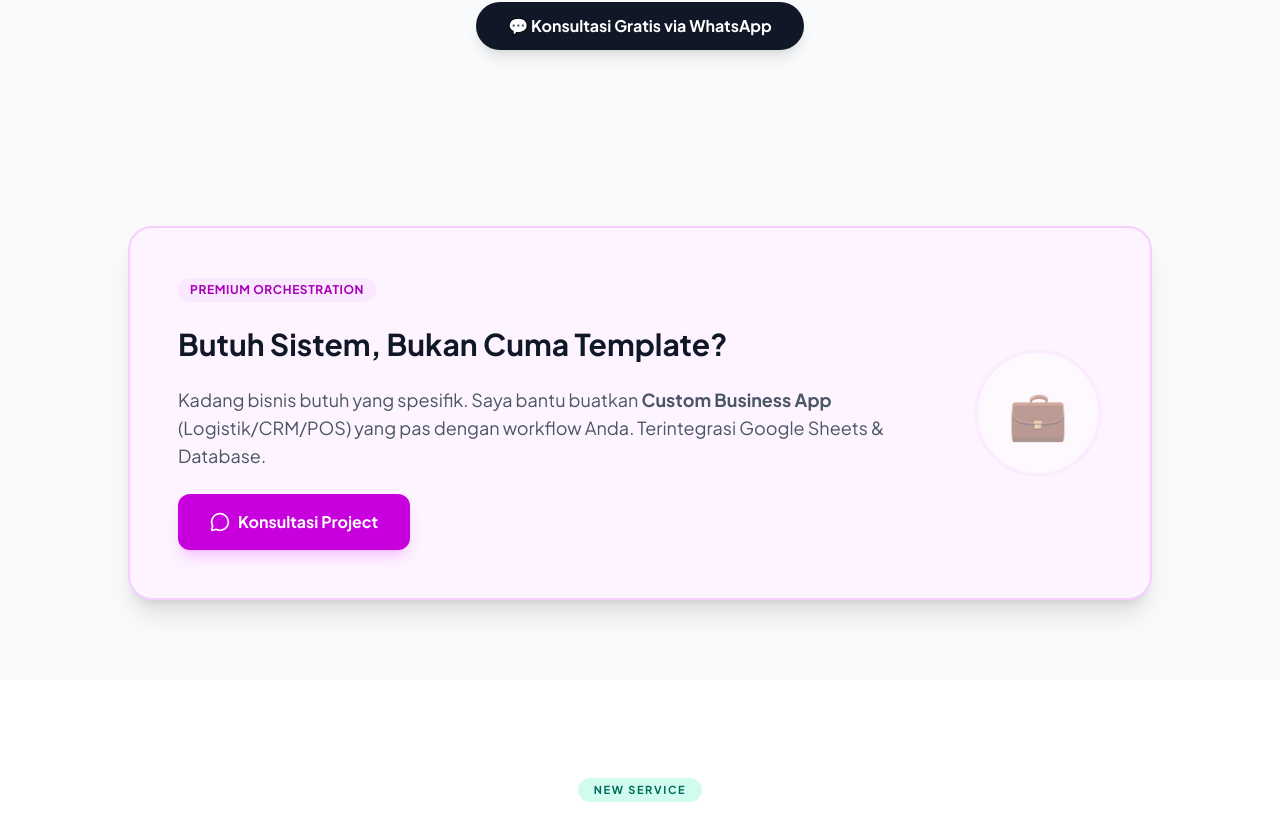
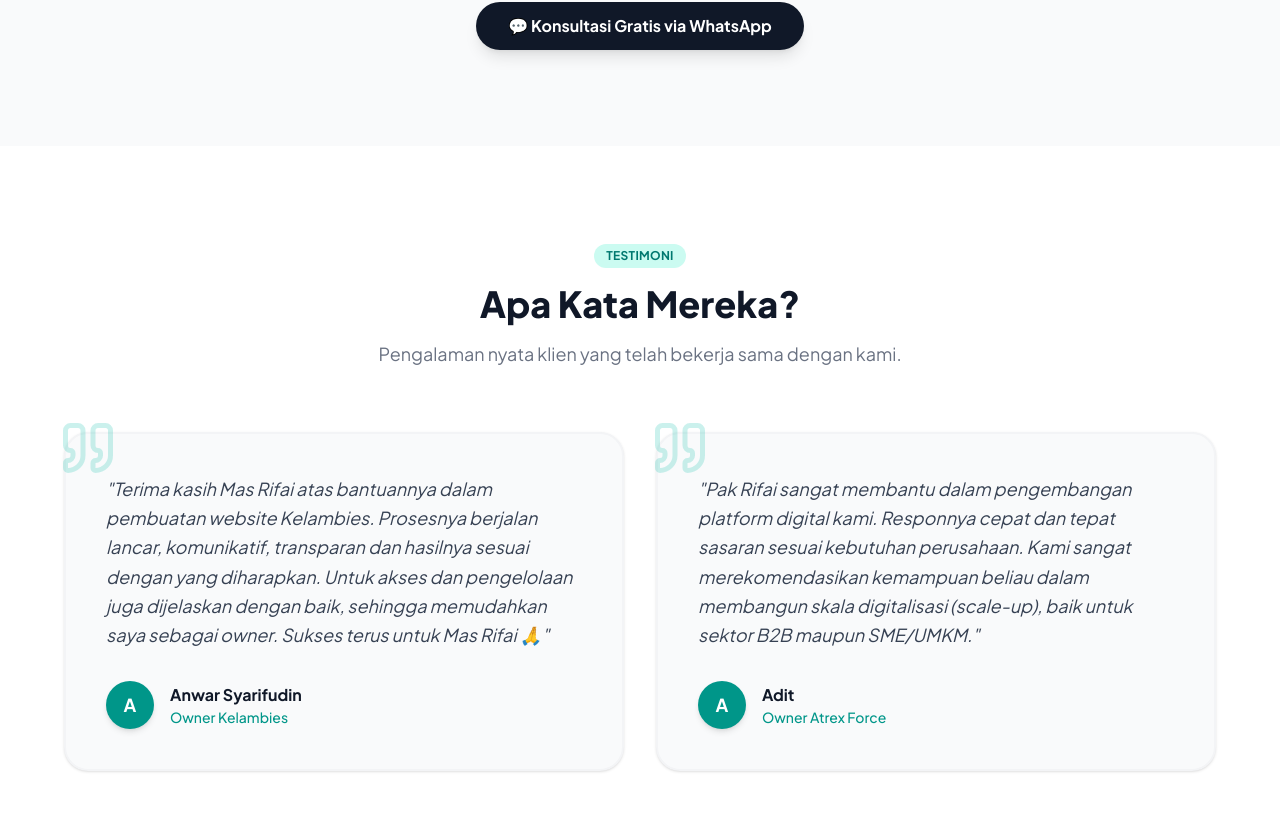
Before and after one commit to zensheet/zensheet-next-js, a Next.js app: page / in a window 1280 px wide. Shown: the part 4177-4999 px from the top of the page. Built offline with nearby package versions, Linux system fonts and the light colour scheme.

Commit message:
Update testimonials: added Adit (Owner Atrex Force) and refactored to grid layout

```diff
--- a/app/page.tsx
+++ b/app/page.tsx
@@ -7,6 +7,7 @@ import ServiceBanner from "@/components/ServiceBanner";
 import Pricing from "@/components/Pricing";
 import ComparisonTable from "@/components/ComparisonTable";
 import FAQ from "@/components/FAQ";
+import Testimonials from "@/components/Testimonials";
 import Footer from "@/components/Footer";
 
 export default function Home() {
@@ -16,6 +17,7 @@ export default function Home() {
       <Hero />
       <ProductList />
       <Portfolio />
+      <Testimonials />
       <ServiceBanner />
       <Pricing />
       <ComparisonTable />
--- /dev/null
+++ b/components/Testimonials.tsx
@@ -0,0 +1,64 @@
+"use client";
+import React from "react";
+import { Quote } from "lucide-react";
+
+const testimonials = [
+  {
+    name: "Anwar Syarifudin",
+    role: "Owner Kelambies",
+    content: "Terima kasih Mas Rifai atas bantuannya dalam pembuatan website Kelambies. Prosesnya berjalan lancar, komunikatif, transparan dan hasilnya sesuai dengan yang diharapkan. Untuk akses dan pengelolaan juga dijelaskan dengan baik, sehingga memudahkan saya sebagai owner. Sukses terus untuk Mas Rifai 🙏",
+    initial: "A"
+  },
+  {
+    name: "Adit",
+    role: "Owner Atrex Force",
+    content: "Pak Rifai sangat membantu dalam pengembangan platform digital kami. Responnya cepat dan tepat sasaran sesuai kebutuhan perusahaan. Kami sangat merekomendasikan kemampuan beliau dalam membangun skala digitalisasi (scale-up), baik untuk sektor B2B maupun SME/UMKM.",
+    initial: "A"
+  }
+];
+
+export default function Testimonials() {
+  return (
+    <section className="py-24 bg-white">
+      <div className="container mx-auto px-6">
+        <div className="text-center max-w-2xl mx-auto mb-16">
+          <div className="inline-block px-3 py-1 bg-teal-100 text-teal-700 rounded-full text-xs font-bold mb-4 tracking-wide uppercase">
+            Testimoni
+          </div>
+          <h2 className="text-3xl md:text-4xl font-extrabold text-gray-900 mb-4">
+            Apa Kata Mereka?
+          </h2>
+          <p className="text-gray-500 text-lg">
+            Pengalaman nyata klien yang telah bekerja sama dengan kami.
+          </p>
+        </div>
+
+        <div className="grid md:grid-cols-2 gap-8 max-w-6xl mx-auto">
+          {testimonials.map((t, index) => (
+            <div key={index} className="bg-gray-50 rounded-3xl p-8 md:p-10 border-2 border-gray-100 shadow-sm relative flex flex-col h-full">
+              <div className="absolute -top-4 -left-2 text-teal-500 opacity-20">
+                <Quote size={60} />
+              </div>
+
+              <div className="relative z-10 flex flex-col h-full">
+                <p className="text-gray-700 text-lg italic leading-relaxed mb-8 flex-1">
+                  &quot;{t.content}&quot;
+                </p>
+
+                <div className="flex items-center gap-4 mt-auto">
+                  <div className="w-12 h-12 bg-teal-600 rounded-full flex items-center justify-center text-white text-lg font-bold shadow-md">
+                    {t.initial}
+                  </div>
+                  <div>
+                    <h4 className="font-bold text-gray-900">{t.name}</h4>
+                    <p className="text-teal-600 text-sm font-medium">{t.role}</p>
+                  </div>
+                </div>
+              </div>
+            </div>
+          ))}
+        </div>
+      </div>
+    </section>
+  );
+}
```
